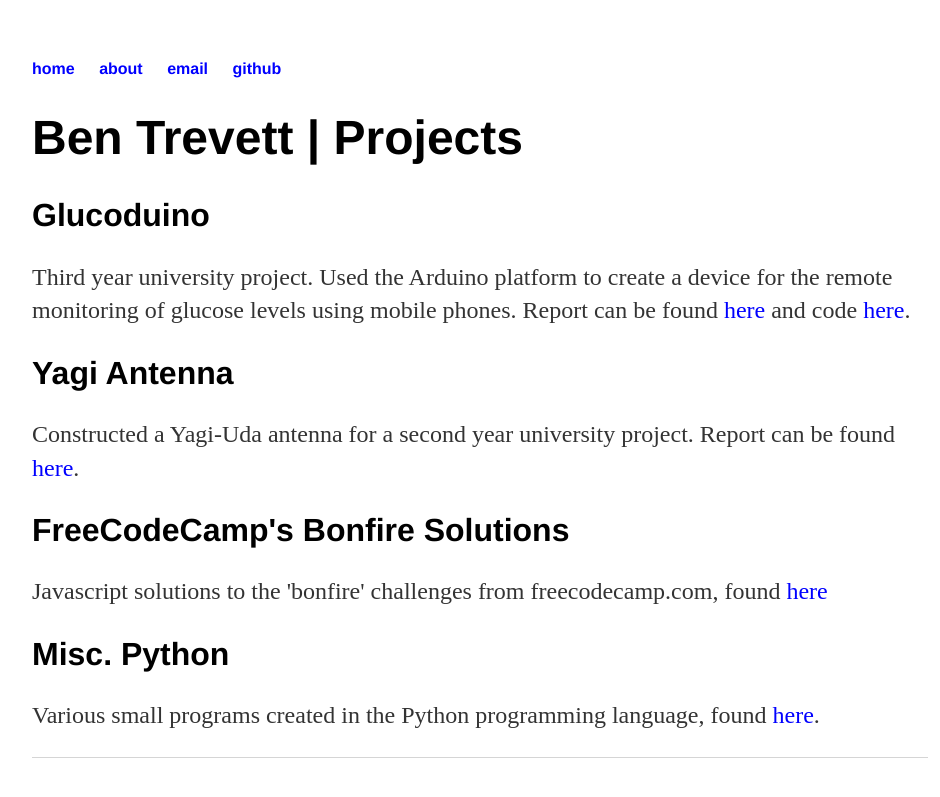
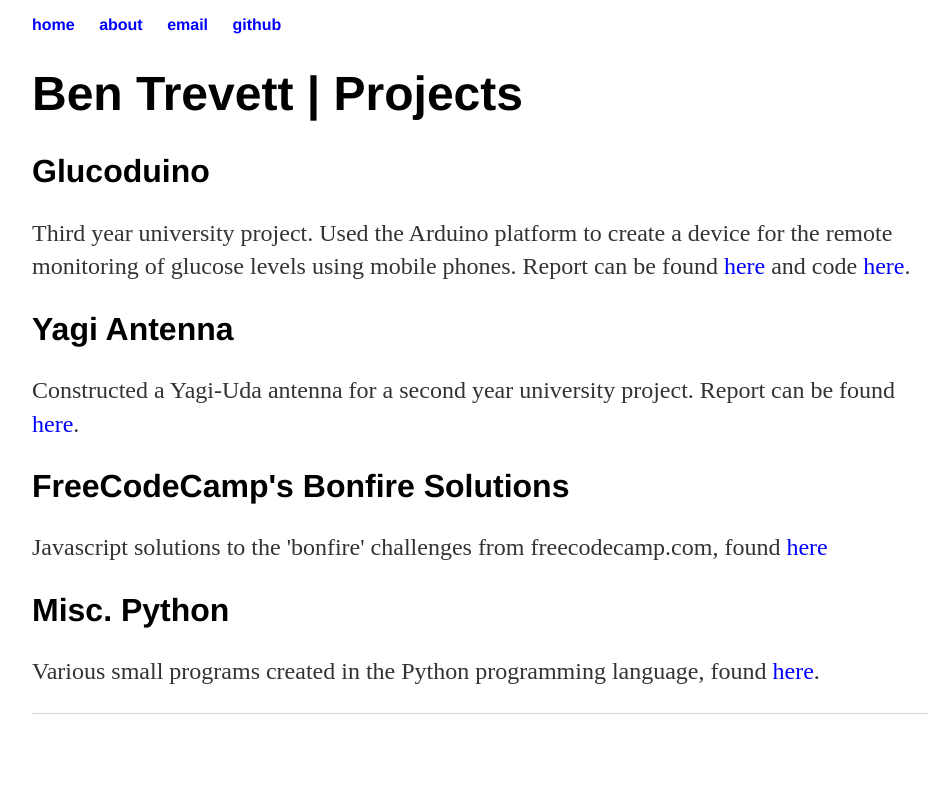
Before and after one commit to bentrevett/bentrevett.github.io, a Jekyll site: the page built from index.html, in a window 1280 px wide. Shown: the top 797 px of the page, without its empty margins (160-1100 px from the left). Built offline with Jekyll 4.4.1, drawn with Linux system fonts in a browser that asks for light colours.

Commit message:
Update main.css

```diff
--- a/css/main.css
+++ b/css/main.css
@@ -1,6 +1,8 @@
 body {
     width: 70%;
     margin: 60px auto;
+    margin-top: 10px;
+    margin-bottom: 10px;
 }
 nav ul, footer ul {
     font-family:'Helvetica', 'Arial', 'Sans-Serif';
```
